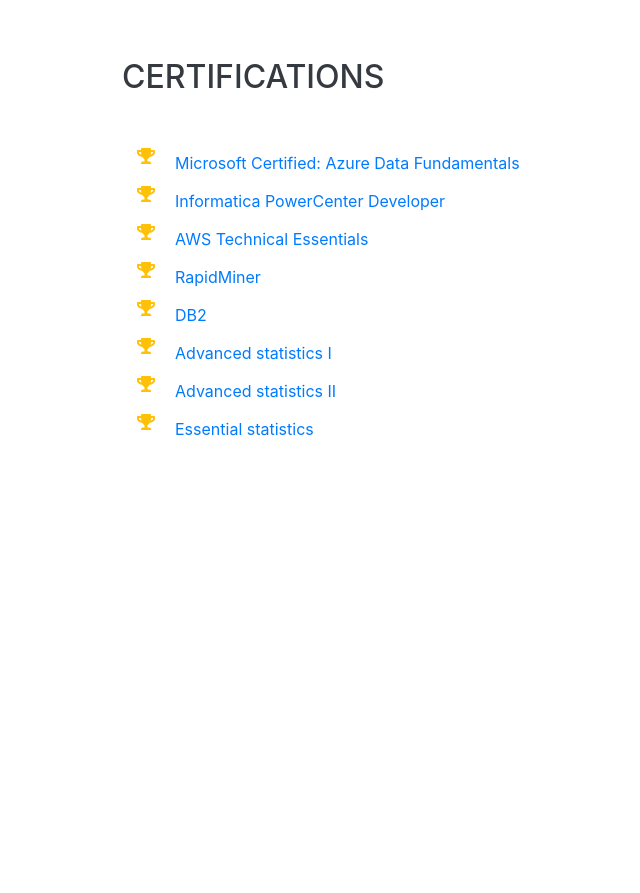
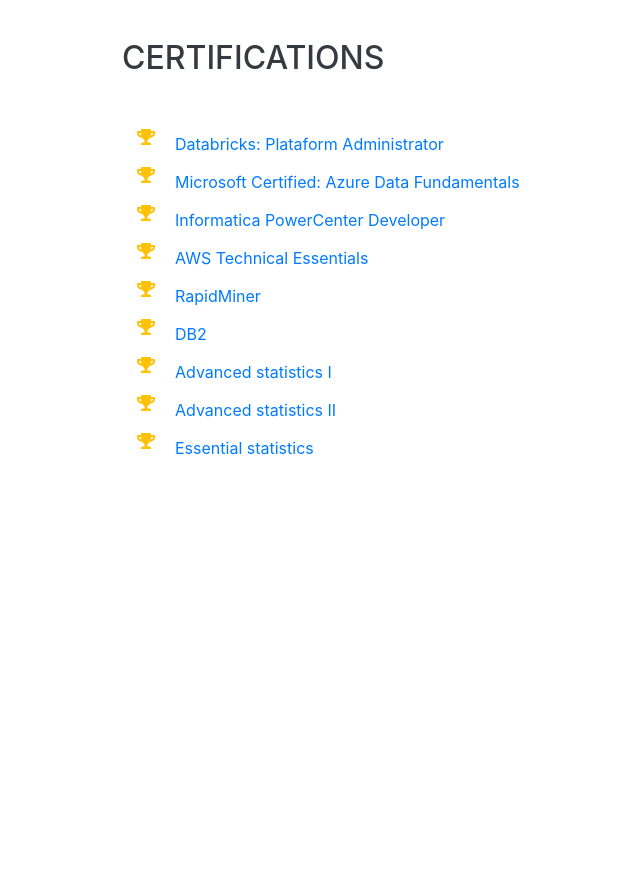
Before and after one commit to lopesdiego12/portfolio, a website with bundled scripts: page index.html in a window 1280 px wide. Shown: the part 3980-4873 px from the top of the page, without its empty margins (214-854 px from the left). Built offline with nearby package versions, Linux system fonts and the light colour scheme; a web font is replaced by a local one.

Commit message:
Update index.html

```diff
--- a/index.html
+++ b/index.html
@@ -275,6 +275,10 @@
       <div class="w-100">
         <h2 class="mb-5">Certifications</h2>
         <ul class="fa-ul mb-0">
+	 <li>
+      	 	<i class="fa-li fa fa-trophy text-warning"></i>
+     	 	<a href="https://academy.databricks.com/award/completion/aa67b1c3-81c0-356c-82ca-8209d796cb45/view-ext" class="btn btn-link">Databricks: Plataform Administrator</a>
+          <li>
           <li>
 		   <i class="fa-li fa fa-trophy text-warning"></i>
 			<a href="https://www.youracclaim.com/badges/67d75f8b-9ac4-4f60-bcff-1fa4c4cc5a69/public_url" class="btn btn-link">Microsoft Certified: Azure Data Fundamentals</a>
```
